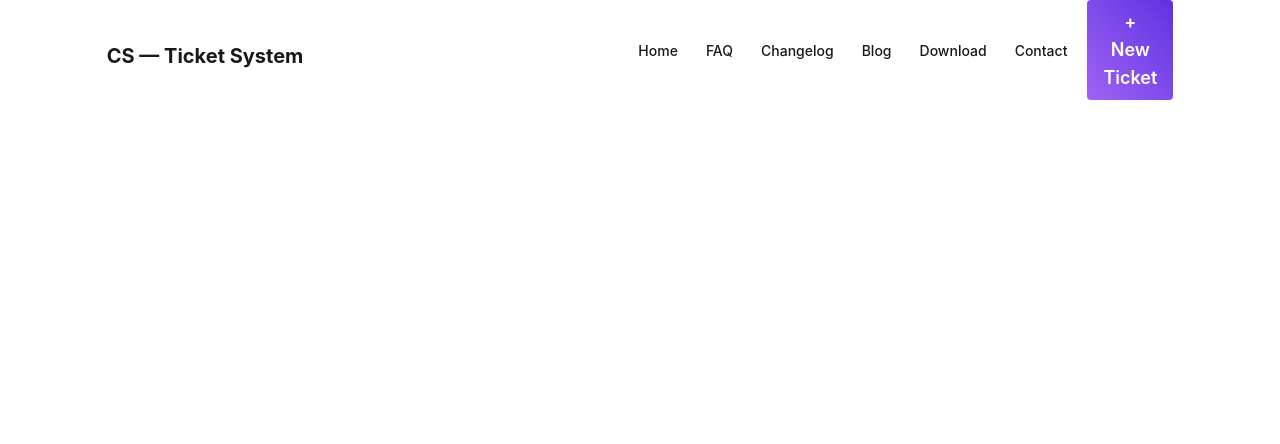
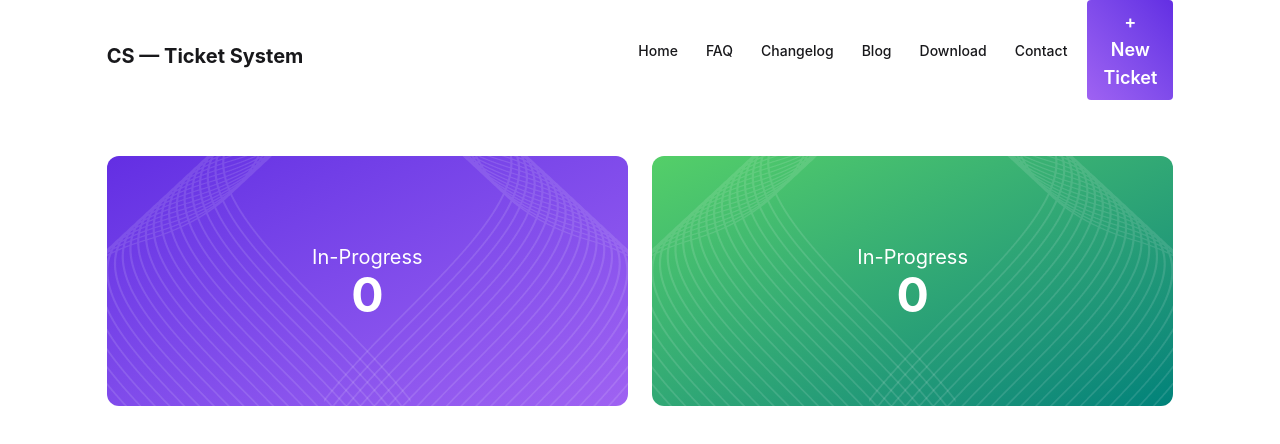
Before and after one commit to mdalamin0/Customer-Support-Zone, a React (Vite) app: page / in a window 1280 px wide. Shown: the top 444 px of the page. Built offline with nearby package versions, Linux system fonts and the light colour scheme.

Commit message:
Banner section done

```diff
--- a/src/App.jsx
+++ b/src/App.jsx
@@ -1,4 +1,5 @@
 import './App.css'
+import Banner from './Components/Banner/Banner'
 import NavBar from './Components/NavBar/NavBar'
 
 function App() {
@@ -6,6 +7,7 @@ function App() {
   return (
     <div className='w-10/12 mx-auto'>
      <NavBar></NavBar>
+     <Banner></Banner>
     </div>
   )
 }
--- /dev/null
+++ b/src/Components/Banner/Banner.jsx
@@ -0,0 +1,38 @@
+import vector1 from "../../assets/vector1.png";
+import vector2 from "../../assets/vector2.png";
+
+const Banner = () => {
+  return (
+    <div className="grid grid-cols-1 md:grid-cols-2 gap-6 mt-14 ">
+
+      <div className="relative h-[250px] flex flex-col justify-center items-center text-white bg-linear-to-br from-[#632EE3] to-[#9F62F2] rounded-xl overflow-hidden">
+        <img
+          src={vector1}
+          className="absolute left-0 top-0 h-full object-contain"
+        />
+        <img
+          src={vector2}
+          className="absolute right-0 top-0 h-full object-contain"
+        />
+
+        <h2 className="text-xl z-10">In-Progress</h2>
+        <p className="text-5xl font-bold z-10">0</p>
+      </div>
+      <div className="relative h-[250px] flex flex-col justify-center items-center text-white bg-linear-to-br from-[#54CF68] to-[#00827A] rounded-xl overflow-hidden">
+        <img
+          src={vector1}
+          className="absolute left-0 top-0 h-full object-contain"
+        />
+        <img
+          src={vector2}
+          className="absolute right-0 top-0 h-full object-contain"
+        />
+
+        <h2 className="text-xl z-10">In-Progress</h2>
+        <p className="text-5xl font-bold z-10">0</p>
+      </div>
+    </div>
+  );
+};
+
+export default Banner;
```
Also changed, not shown: src/assets/vector2.png (added).
